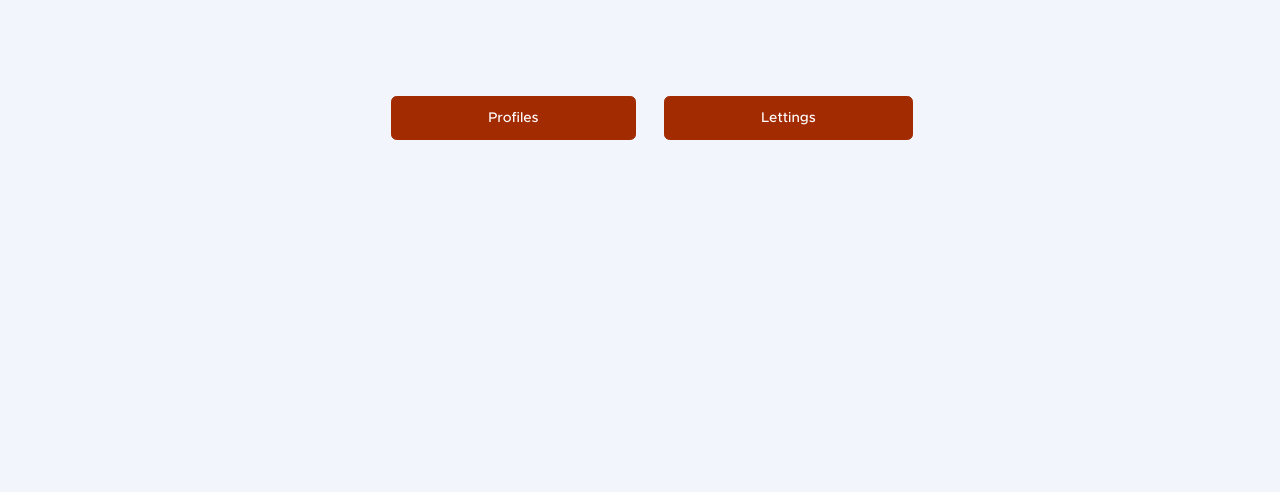
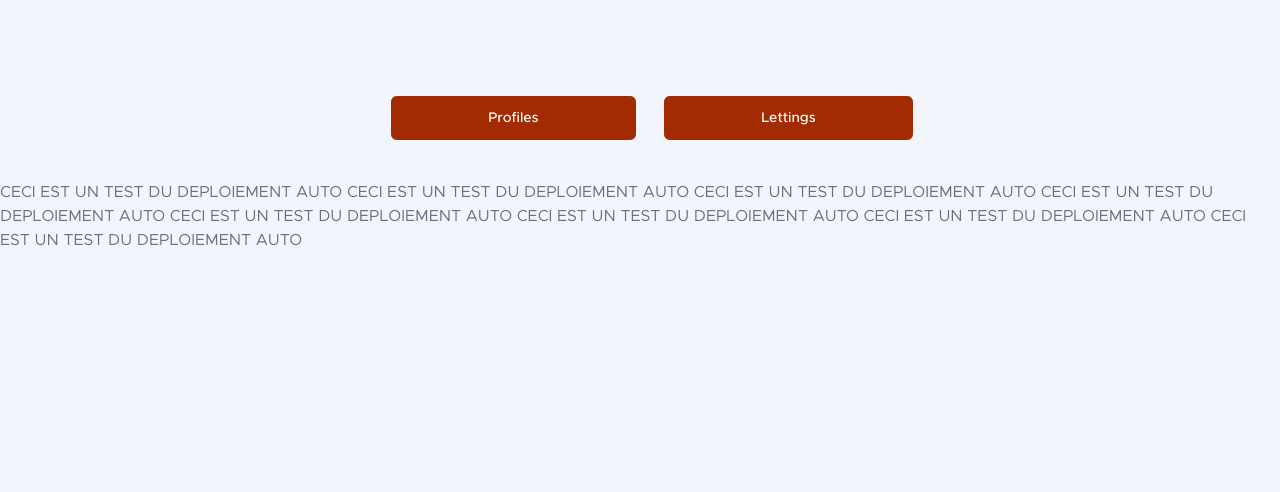
Before and after one commit to ChristopherOC/P13OC, a Django app: page / in a window 1280 px wide. Shown: the part 179-671 px from the top of the page. Run offline with Django 3.2, Linux system fonts and the light colour scheme; some libraries are stand-ins or nearby versions.

Commit message:
auto deploy test

```diff
--- a/templates/index.html
+++ b/templates/index.html
@@ -1,5 +1,5 @@
 {% extends "base.html" %}
-{% block title %}Holiday Hooooooooooomes{% endblock title %}
+{% block title %}Holiday Homes{% endblock title %}
 
 {% block content %}
 
@@ -22,5 +22,14 @@
         </a>
     </div>
 </div>
+<p> CECI EST UN TEST DU DEPLOIEMENT AUTO
+    CECI EST UN TEST DU DEPLOIEMENT AUTO
+    CECI EST UN TEST DU DEPLOIEMENT AUTO
+    CECI EST UN TEST DU DEPLOIEMENT AUTO
+    CECI EST UN TEST DU DEPLOIEMENT AUTO
+    CECI EST UN TEST DU DEPLOIEMENT AUTO
+    CECI EST UN TEST DU DEPLOIEMENT AUTO
+    CECI EST UN TEST DU DEPLOIEMENT AUTO
 
+</p>
 {% endblock %}
```
